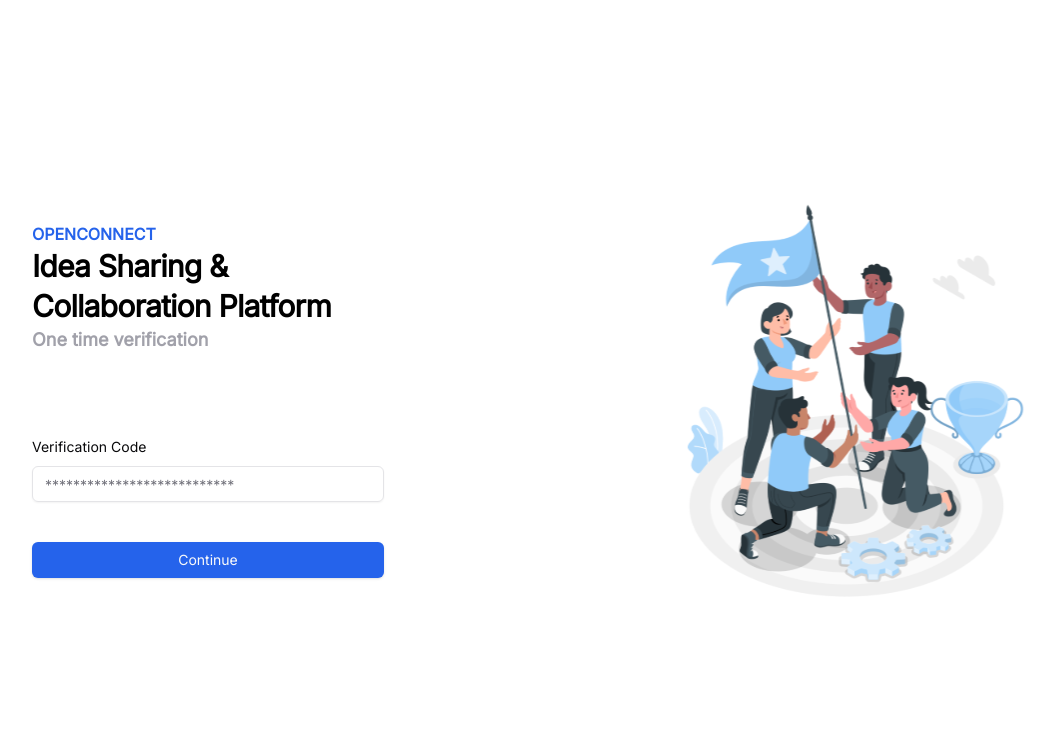
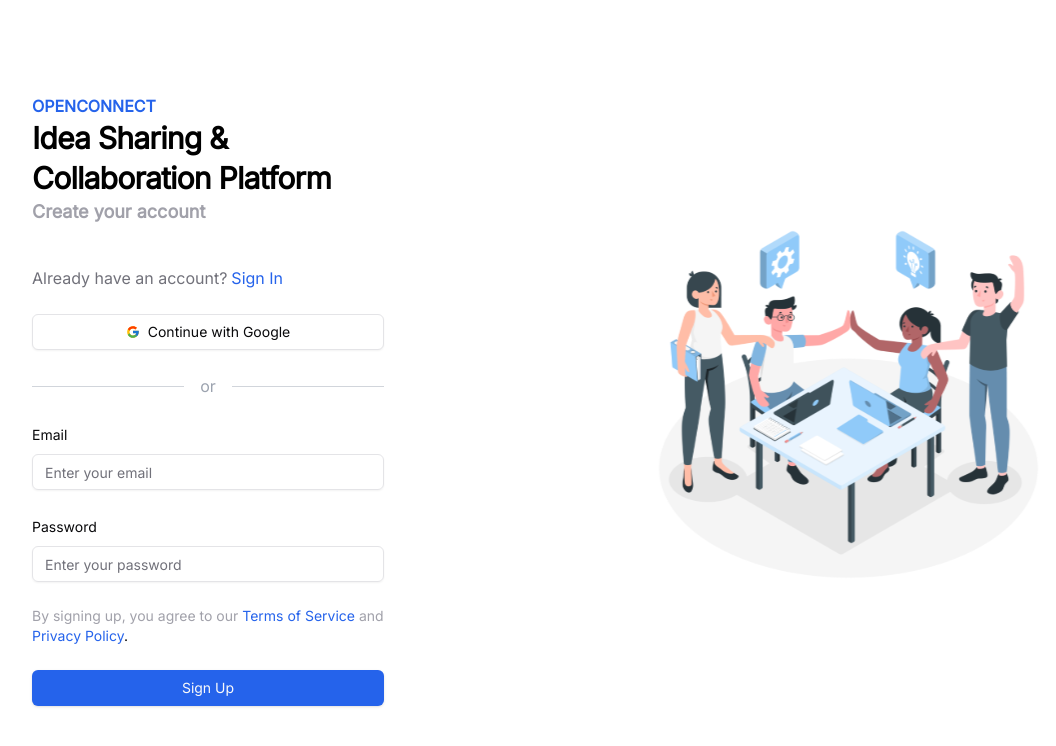
Before and after one commit to openconnectousl/openconnect-frontend, a React (Vite) app: page / in a window 1280 px wide. Shown: the top 746 px of the page, without its empty margins (112-1168 px from the left). Built offline with nearby package versions, Linux system fonts and the light colour scheme.

Commit message:
Reimplement SignUp

```diff
--- a/src/App.tsx
+++ b/src/App.tsx
@@ -1,11 +1,12 @@
 import './index.css'
-import Verification from './pages/auth/Verification'
+import SignUp from './pages/auth/SignUp'
 import '@fontsource/inter'
 
 function App() {
     return (
         <>
-            <Verification />
+            {/* <Verification /> */}
+            <SignUp />
         </>
     )
 }
--- /dev/null
+++ b/src/pages/auth/SignUp.tsx
@@ -0,0 +1,141 @@
+import { Button } from '@/components/ui/button'
+import { Input } from '@/components/ui/input'
+import SignUpImage from '@/assets/images/auth/SignUp-UI-image.svg'
+import { zodResolver } from '@hookform/resolvers/zod'
+import { useForm } from 'react-hook-form'
+import {
+    Form,
+    FormControl,
+    FormField,
+    FormItem,
+    FormLabel,
+    FormMessage,
+} from '@/components/ui/form'
+import { SignUpFormSchema } from '@/schemas'
+import { useState } from 'react'
+import Spinner from '@/components/Spinner/Spinner.component'
+import { FcGoogle } from 'react-icons/fc'
+
+const SignUp: React.FC = () => {
+    const [loading, setLoading] = useState(false)
+
+    const form = useForm({
+        resolver: zodResolver(SignUpFormSchema),
+        defaultValues: {
+            email: '',
+            password: '',
+        },
+    })
+
+    const onSubmit = (values: { email: string; password: string }) => {
+        try {
+            console.log(values)
+
+            setTimeout(() => {
+                setLoading(false)
+            }, 1000)
+            // Handle form submission
+            // #TODO: Implement form submission (use custom hook)
+        } catch (error) {
+            console.error(error)
+        } finally {
+            setLoading(true)
+        }
+    }
+
+    return (
+        <div className="h-screen grid grid-cols-1 md:grid-cols-2">
+            <div className="flex items-center justify-center gap-10 font-inter">
+                <div className="w-full max-w-sm p-4">
+                    <div className="gap-1 pb-10">
+                        <p className="text-blue-600 text-base font-bold leading-6 uppercase">
+                            OPENCONNECT
+                        </p>
+                        <h2 className="text-black text-3xl font-semibold leading-10 tracking-tight">
+                            Idea Sharing & Collaboration Platform
+                        </h2>
+                        <p className="text-zinc-400 text-lg font-semibold leading-7">
+                            Create your account
+                        </p>
+                    </div>
+
+                    <Form {...form}>
+                        <form onSubmit={form.handleSubmit(onSubmit)}>
+                            <div className="grid gap-6">
+                                <p className="text-left text-zinc-500">
+                                    Already have an account?
+                                    <a href="#" className="text-blue-600 hover:underline ml-1">Sign In</a>
+                                </p>
+                                <Button type="button" variant="outline" className="w-full">
+                                    <FcGoogle className="mr-2" />
+                                    Continue with Google
+                                </Button>
+                                <div className="flex items-center">
+                                    <div className="flex-grow border-t border-gray-300"></div>
+                                    <span className="flex-shrink mx-4 text-gray-400">or</span>
+                                    <div className="flex-grow border-t border-gray-300"></div>
+                                </div>
+                                <FormField
+                                    control={form.control}
+                                    name="email"
+                                    render={({ field }) => (
+                                        <FormItem>
+                                            <FormLabel>Email</FormLabel>
+                                            <FormControl>
+                                                <Input
+                                                    type="email"
+                                                    placeholder="Enter your email"
+                                                    {...field}
+                                                />
+                                            </FormControl>
+                                            <FormMessage />
+                                        </FormItem>
+                                    )}
+                                />
+                                <FormField
+                                    control={form.control}
+                                    name="password"
+                                    render={({ field }) => (
+                                        <FormItem>
+                                            <FormLabel>Password</FormLabel>
+                                            <FormControl>
+                                                <Input
+                                                    type="password"
+                                                    placeholder="Enter your password"
+                                                    {...field}
+                                                />
+                                            </FormControl>
+                                            <FormMessage />
+                                        </FormItem>
+                                    )}
+                                />
+                                <div className="text-sm">
+                                    <span className="text-zinc-400">By signing up, you agree to our</span>
+                                    <a href="#" className="text-blue-600 hover:underline"> Terms of Service</a>
+                                    <span className="text-zinc-400"> and</span>
+                                    <a href="#" className="text-blue-600 hover:underline"> Privacy Policy</a>.
+                                </div>
+                            </div>
+
+                            <div className="mt-6">
+                                <Button
+                                    type="submit"
+                                    className="w-full rounded-md bg-blue-600 hover:bg-blue-700"
+                                >
+                                    {loading ? <Spinner /> : 'Sign Up'}
+                                </Button>
+                            </div>
+                        </form>
+                    </Form>
+                </div>
+            </div>
+            <div className="relative hidden md:flex items-center justify-center px-10">
+                <div className="w-4/5 h-4/5 flex items-center justify-center">
+                    <img src={SignUpImage} alt="Student Sign Up" />
+                </div>
+            </div>
+        </div>
+    )
+}
+
+export default SignUp
--- a/src/schemas.ts
+++ b/src/schemas.ts
@@ -6,3 +6,9 @@ export const VerificationFormSchema = z.object({
         .nonempty("Verification Code is Required")
         .min(26, "Verification Code must be at least 26 characters"),
 });
+
+
+export const SignUpFormSchema = z.object({
+    email: z.string().email("Invalid email").min(1, "Required"),
+    password: z.string().min(8, "Minimum 8 characters").max(100, "Maximum 100 characters"),
+})
```
